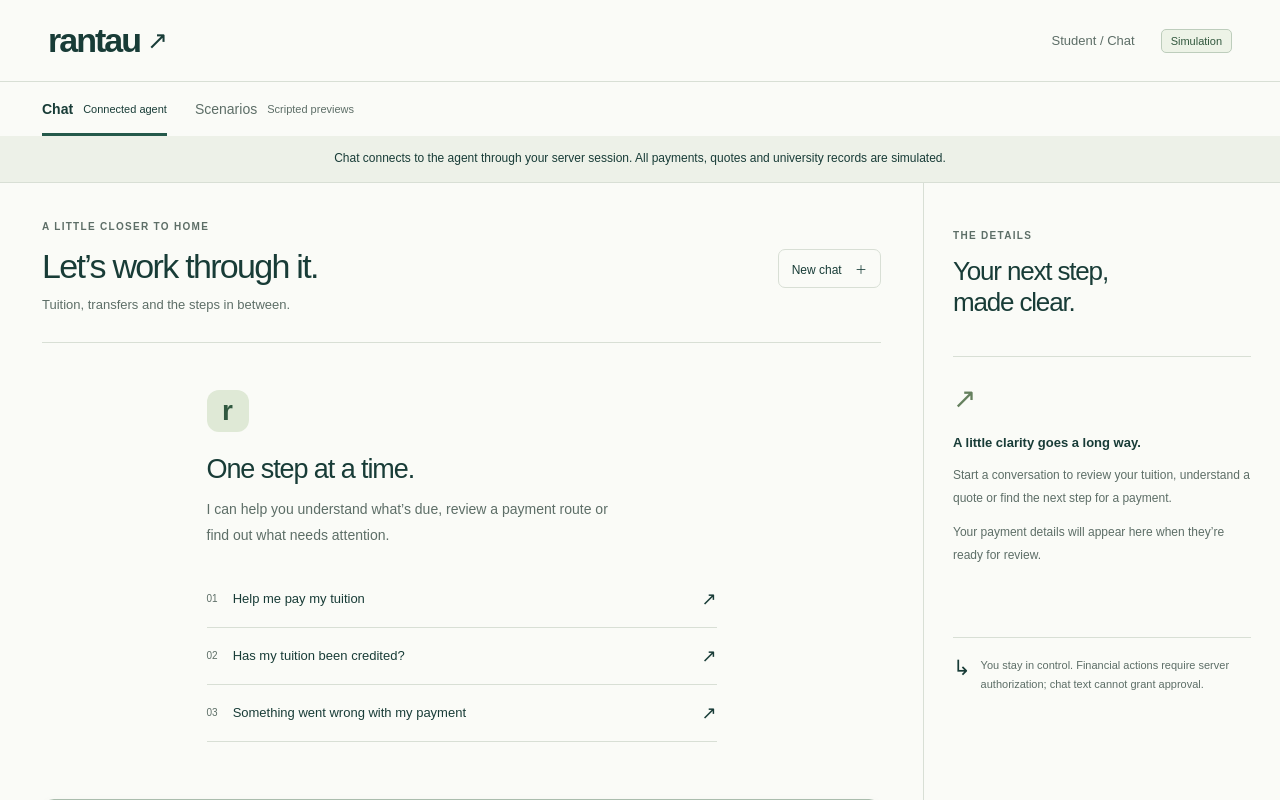
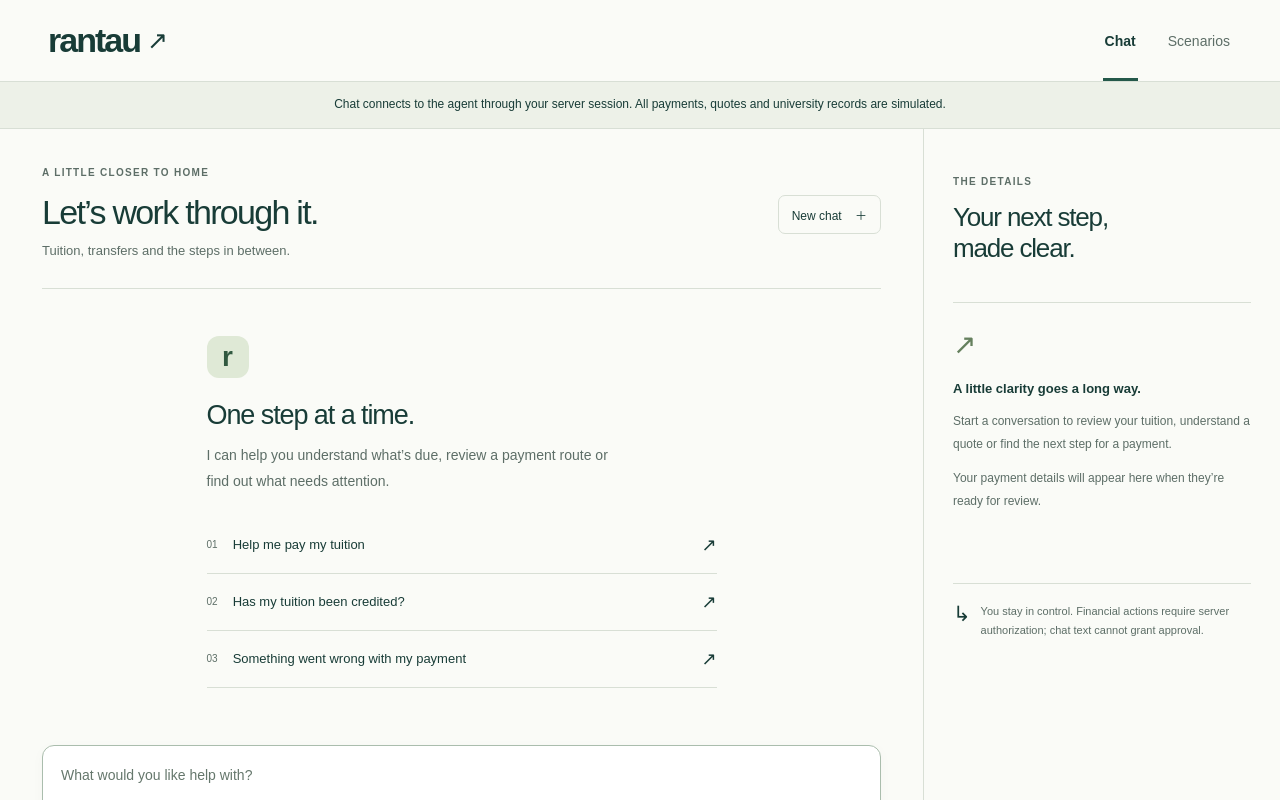
Before and after one commit to hsbu/rantau, a Next.js app in the folder frontend/: page /student/chat in a window 1280 px wide. Shown: the top 800 px of the page. Built offline with nearby package versions, Linux system fonts and the light colour scheme.

Commit message:
style(chat): align tabs with the brand header

```diff
--- a/frontend/app/student/chat/chat-workspace.tsx
+++ b/frontend/app/student/chat/chat-workspace.tsx
@@ -72,18 +72,13 @@ export function ChatWorkspace({ transport = connectedTransport, preview = false,
 
   const promptIndex = Math.min(messages.filter(message => message.role === "user").length, prompts.length - 1);
   return <div className={styles.workspace}>
-    <nav className={styles.nav} aria-label="Main navigation">
+    <header className={styles.nav}>
       <Link href="/" className={styles.wordmark}>rantau<span aria-hidden="true">↗</span></Link>
-      <div className={styles.navRight}><span className={styles.navSection}>Student / Chat</span><span className={styles.simulation}>Simulation</span></div>
-    </nav>
-    <nav className={styles.viewTabs} aria-label="Chat views">
-      <Link href="/student/chat" className={styles.viewTab} aria-current={!preview ? "page" : undefined}>
-        Chat <span>Connected agent</span>
-      </Link>
-      <Link href="/student/chat/preview" className={styles.viewTab} aria-current={preview ? "page" : undefined}>
-        Scenarios <span>Scripted previews</span>
-      </Link>
-    </nav>
+      <nav className={styles.viewTabs} aria-label="Chat views">
+        <Link href="/student/chat" className={styles.viewTab} aria-current={!preview ? "page" : undefined}>Chat</Link>
+        <Link href="/student/chat/preview" className={styles.viewTab} aria-current={preview ? "page" : undefined}>Scenarios</Link>
+      </nav>
+    </header>
     <div className={styles.safetyBanner}>{preview
       ? <>Scenario preview · Scripted responses, no model calls, authentication or payment actions.</>
       : <>Chat connects to the agent through your server session. All payments, quotes and university records are simulated.</>}
--- a/frontend/app/student/chat/chat.module.css
+++ b/frontend/app/student/chat/chat.module.css
@@ -8,12 +8,9 @@
 .nav { height: 82px; max-width: 1440px; margin: auto; padding: 0 48px; display: flex; align-items: center; justify-content: space-between; border-bottom: 1px solid var(--line); }
 .wordmark { text-decoration: none; font-size: 34px; font-weight: 700; letter-spacing: -2px; display: flex; align-items: center; gap: 7px; }
 .wordmark span { font-size: 25px; font-weight: 400; }
-.navRight { display: flex; align-items: center; gap: 26px; font-size: 13px; }
-.navSection { color: var(--muted); }
-.simulation, .tag, .warningTag { border: 1px solid #bdcdbc; border-radius: 5px; padding: 5px 9px; font-size: 11px; color: #31573d; background: #edf3e7; white-space: nowrap; }
-.viewTabs { display: flex; gap: 28px; width: min(1280px, 100%); margin: auto; padding: 0 42px; }
-.viewTab { display: flex; align-items: center; gap: 10px; padding: 19px 0 16px; border-bottom: 3px solid transparent; text-decoration: none; font-size: 14px; color: var(--muted) !important; }
-.viewTab span { font-size: 11px; font-weight: 400; }
+.tag, .warningTag { border: 1px solid #bdcdbc; border-radius: 5px; padding: 5px 9px; font-size: 11px; color: #31573d; background: #edf3e7; white-space: nowrap; }
+.viewTabs { display: flex; align-self: stretch; gap: 28px; }
+.viewTab { display: flex; align-items: center; padding: 3px 2px 0; border-bottom: 3px solid transparent; text-decoration: none; font-size: 14px; color: var(--muted) !important; }
 .viewTab[aria-current="page"] { border-bottom-color: var(--green); color: var(--ink) !important; font-weight: 600; }
 .viewTab:hover { color: var(--ink) !important; }
 .safetyBanner { padding: 12px 30px; background: #edf1e8; text-align: center; font-size: 12px; line-height: 1.8; border-bottom: 1px solid var(--line); }
@@ -98,8 +95,8 @@
 .srOnly { position: absolute; width: 1px; height: 1px; padding: 0; margin: -1px; overflow: hidden; clip-path: inset(50%); white-space: nowrap; border: 0; }
 @media (max-width: 1050px) { .main { grid-template-columns: minmax(0, 1fr) 318px; } .conversation { padding: 0 25px; } .summary { padding: 36px 22px 24px; } .chatHeader { gap: 12px; } .chatHeader h1 { font-size: 28px; } }
 @media (max-width: 760px) {
-  .nav { height: 66px; padding: 0 20px; } .wordmark { font-size: 29px; } .navRight { gap: 12px; font-size: 11px; }
-  .viewTabs { padding: 0 20px; gap: 28px; } .viewTab { flex-direction: column; align-items: start; gap: 5px; padding: 14px 0 12px; } .viewTab span { font-size: 10px; }
+  .nav { height: 66px; padding: 0 20px; } .wordmark { font-size: 29px; }
+  .viewTabs { gap: 22px; } .viewTab { font-size: 13px; }
   .safetyBanner { padding: 10px 18px; font-size: 10px; } .safetyBanner a { margin-left: 5px; }
   .main { display: block; } .conversation { padding: 0 20px; border-right: 0; } .chatHeader { padding: 28px 0 23px; }
   .chatHeader h1 { font-size: 27px; } .chatHeader p:last-child { font-size: 11px; } .kicker { font-size: 9px; margin-bottom: 12px; }
```
Also changed, not shown: 2 other files (tests, documents, lock files or other folders).
